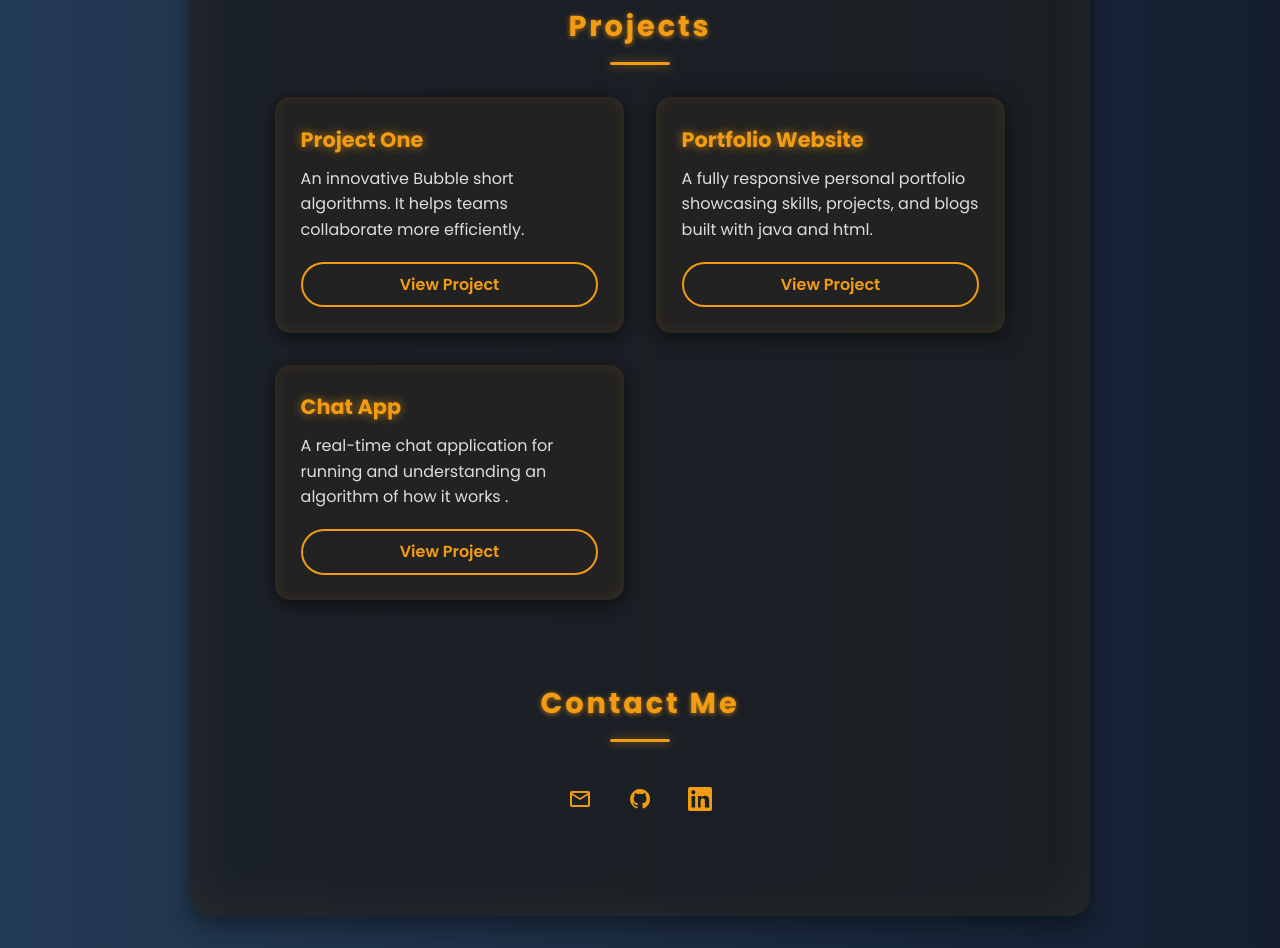
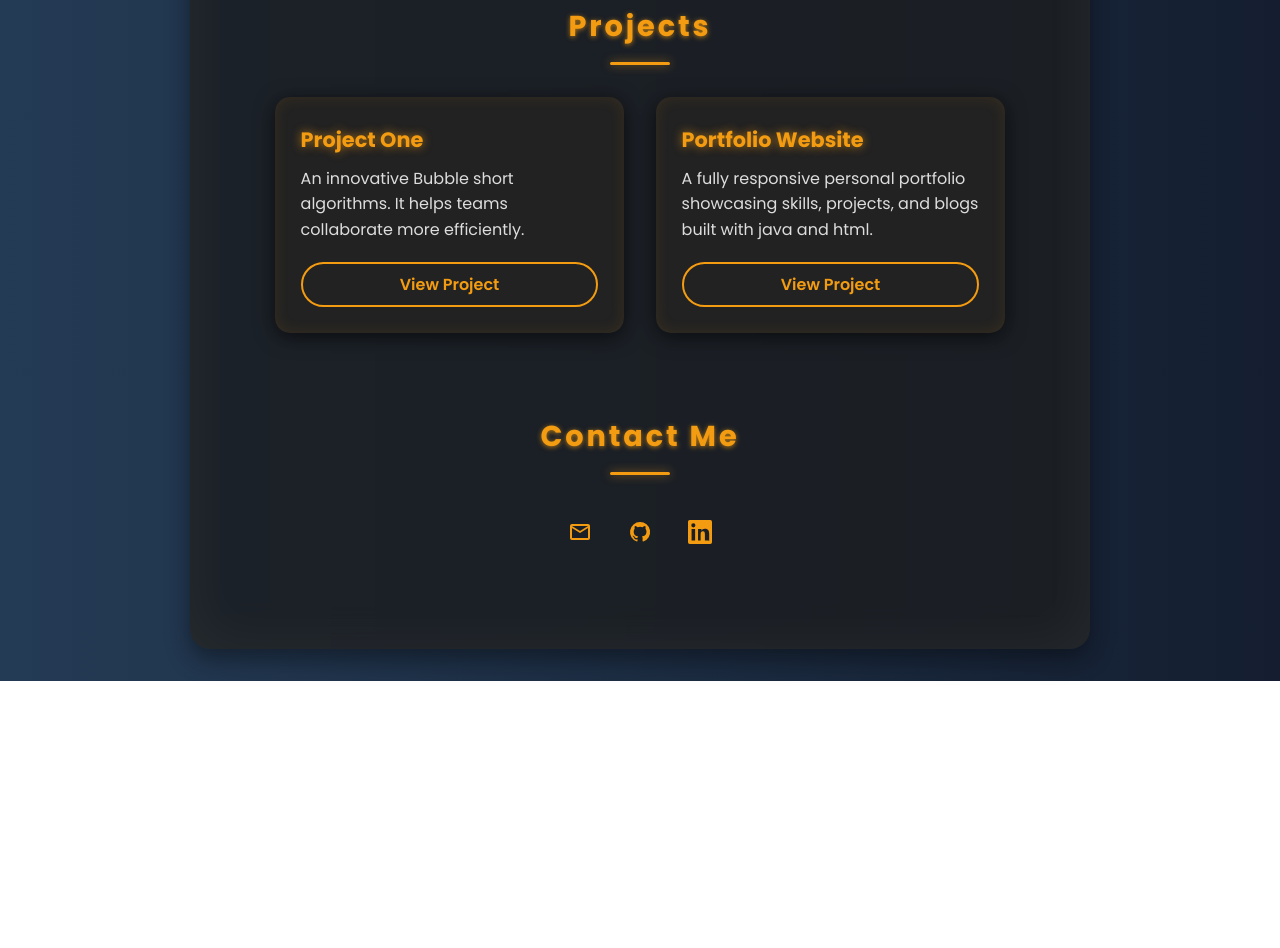
Before and after one commit to rashmi595/Rashmi-, a plain HTML site: page index.html in a window 1280 px wide. Shown: the part 900-1848 px from the top of the page. After the commit the page ends 1581 px from the top, so only its background shows below. Drawn offline with Linux system fonts and the light colour scheme.

Commit message:
index.html

```diff
--- a/index.html
+++ b/index.html
@@ -368,13 +368,7 @@
             A fully responsive personal portfolio showcasing skills, projects, and blogs built with java and html.
           </p>
           <a href="#" class="project-link" aria-label="View Portfolio Website project">View Project</a>
-        </article>
-        <article class="project-card" tabindex="0">
-          <h3 class="project-title">Chat App</h3>
-          <p class="project-description">
-            A real-time chat application for running and understanding an algorithm of how it works .
-          </p>
-          <a href="#" class="project-link" aria-label="View Chat App project">View Project</a>
+
         </article>
       </div>
     </section>
```
